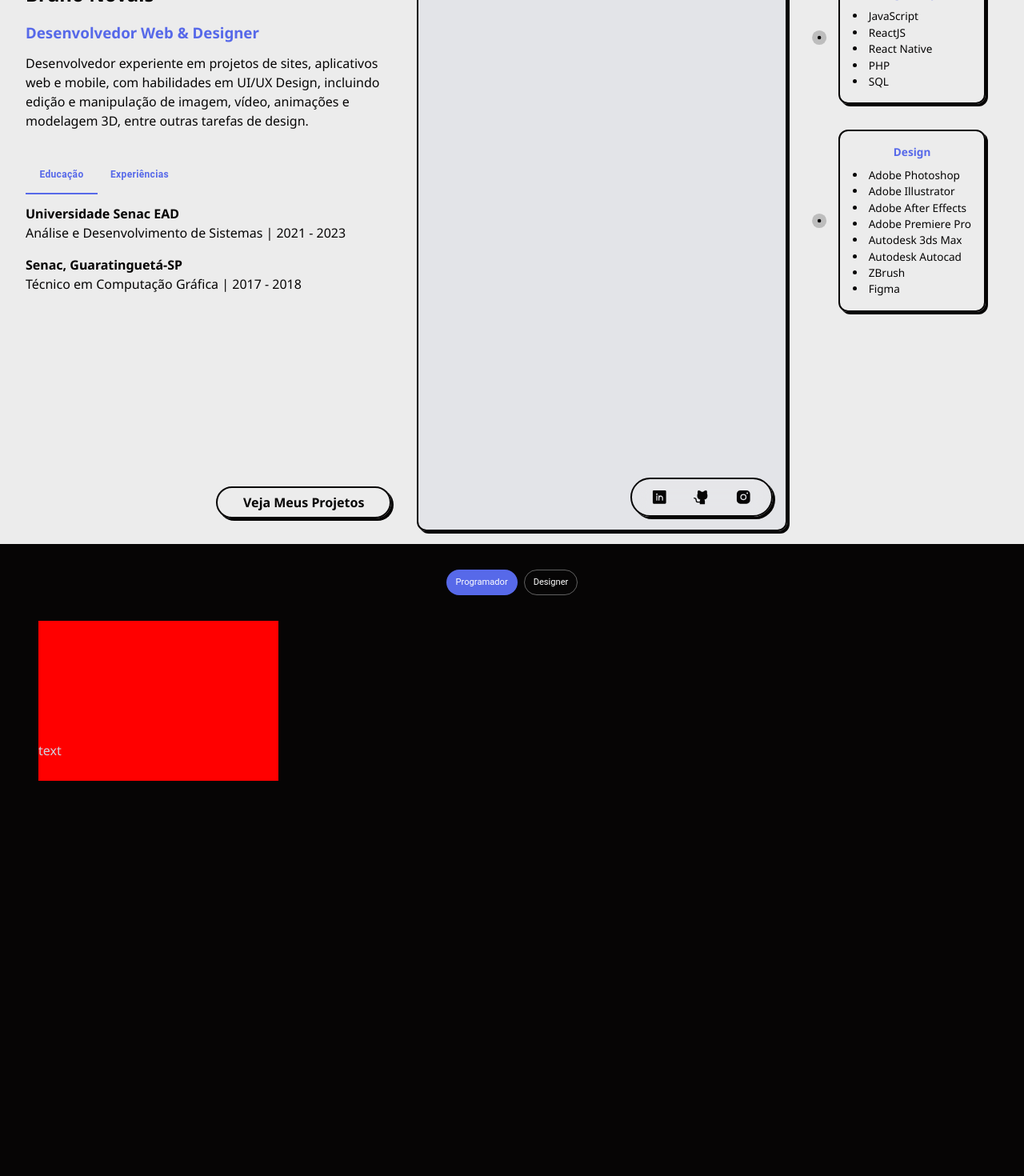
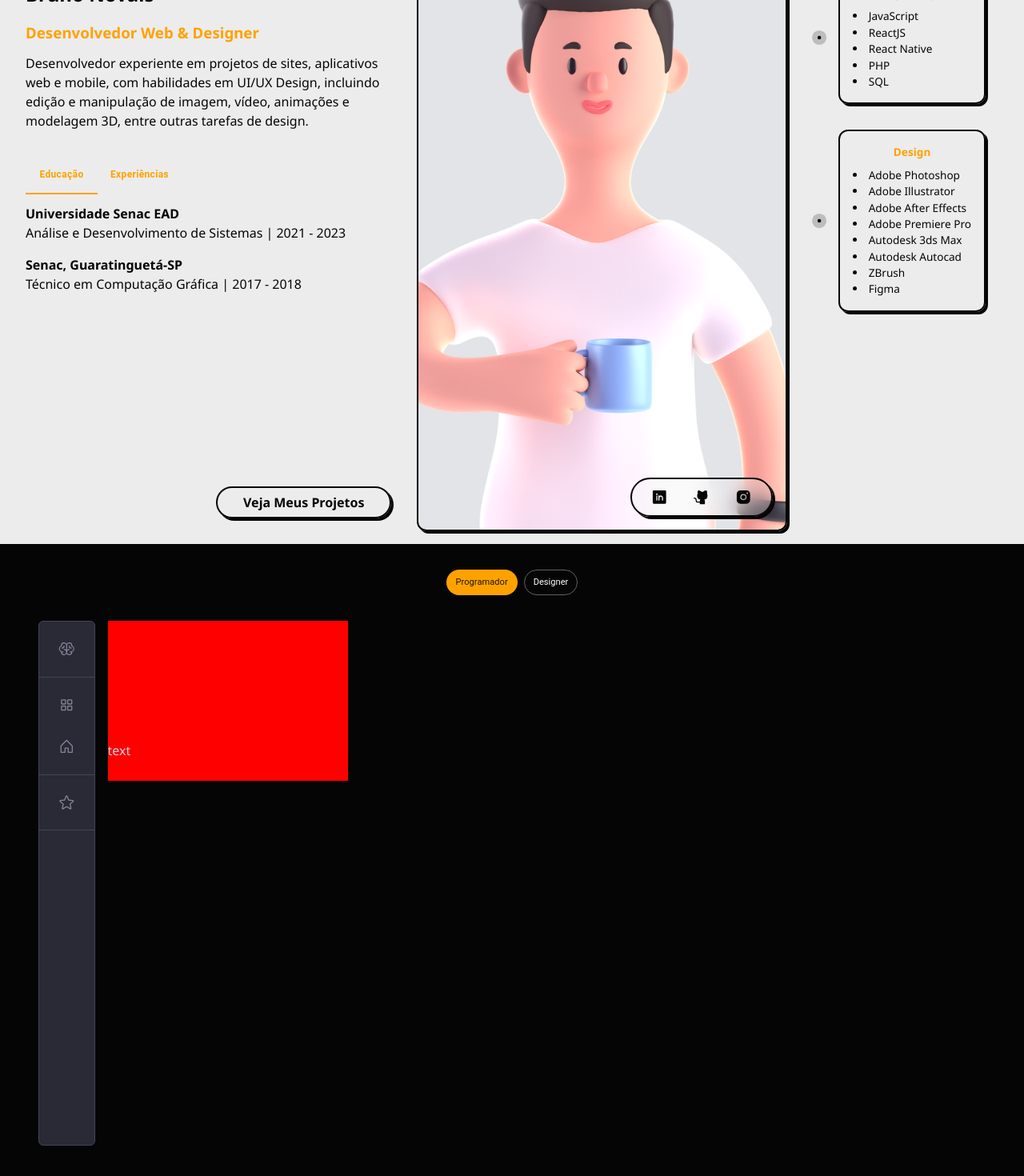
Before and after one commit to bruno-novais/portfolio.v2, a React (Vite) app: page / in a window 1280 px wide. Shown: the part 920-2390 px from the top of the page at 80% size. Built offline with nearby package versions, Linux system fonts and the light colour scheme.

Commit message:
creating demo menu

```diff
--- a/src/App.jsx
+++ b/src/App.jsx
@@ -28,7 +28,7 @@ const theme = createTheme({
       main: '#ED4245'
     },
     primary: {
-      main: '#5769E9'
+      main: '#ffa200'
     },
     body: {
       main: '#1D1E2B'
@@ -36,6 +36,9 @@ const theme = createTheme({
     components: {
       main: '#292A35'
     },
+    icon: {
+      main: '#858699'
+    }
   },
   components: {
     MuiIconButton: {
--- a/src/colors.css
+++ b/src/colors.css
@@ -2,7 +2,9 @@
     --color-white: #D2D3E0;
     --color-grey: #cbccd8;
     --color-black: #060505;
-    --color-primary: #5769E9;
+    --color-primary: #ffa200;
     --color-secondary: #7D57E9;
-    --color-component: #D2D3E059;
+    --color-component: #292A35;
+    --color-border: #444556;
+    --color-icon: #858699;
 }
--- /dev/null
+++ b/src/components/menu/menu.css
@@ -0,0 +1,62 @@
+@import "../../App.css";
+
+.menu_container {
+  display: flex;
+  flex-direction: row;
+  height: 100%;
+  background: var(--color-component);
+  color: var(--color-icon);
+  border-radius: 6px;
+  border: 1px solid var(--color-border);
+  font-size: 22px;
+}
+
+.logo_section {
+  display: flex;
+  flex-direction: column;
+  gap: 16px;
+  border-bottom: 1px solid var(--color-border);
+  padding: 16px;
+}
+
+.main_icons_section {
+  display: flex;
+  flex-direction: column;
+  gap: 16px;
+  padding: 16px;
+  border-bottom: 1px solid var(--color-border);
+}
+
+.extra_icons_section {
+  display: flex;
+  flex-direction: column;
+  gap: 16px;
+  padding: 16px;
+  border-bottom: 1px solid var(--color-border);
+}
+
+.options_section {
+  display: flex;
+  flex-direction: row;
+  gap: 16px;
+  height: 100%;
+  padding: 16px;
+  background: var(--color-component);
+  color: var(--color-icon);
+  border-radius: 6px;
+  border: 1px solid var(--color-border);
+  font-size: 22px;
+}
+
+.menu_option {
+  display: flex;
+  flex-direction: column;
+  align-items: center;
+  /* gap: 4px; */
+  font-size: 22px;
+}
+
+.menu_option span {
+  font-size: 12px;
+  font-weight: 300;
+}
--- /dev/null
+++ b/src/components/menu/menu.jsx
@@ -0,0 +1,66 @@
+import "./menu.css";
+import { useState } from "react";
+import { IconButton, Button } from "@mui/material";
+import { Brain, SquaresFour, House, Star } from "@phosphor-icons/react";
+
+const Menu = () => {
+  const [showMenuOptions, setShowMenuOptions] = useState(false);
+
+  const toggleMenuOptions = () => {
+    setShowMenuOptions(!showMenuOptions);
+  };
+
+  return (
+    <>
+      <div className="menu_container">
+        <div className="menu">
+          <div className="menu_content">
+            <div className="logo_section">
+              <IconButton color="icon">
+                <Brain />
+              </IconButton>
+            </div>
+            <div className="main_icons_section">
+              <IconButton color="icon" onClick={toggleMenuOptions}>
+                <SquaresFour />
+              </IconButton>
+              <IconButton color="icon">
+                <House />
+              </IconButton>
+            </div>
+            <div className="extra_icons_section">
+              <IconButton color="icon">
+                <Star />
+              </IconButton>
+            </div>
+            <div className="config_icons_section"></div>
+          </div>
+        </div>
+      </div>
+      {showMenuOptions && (
+        <div className="options_section">
+          <div className="menu_option">
+            <IconButton color="icon">
+              <Star />
+            </IconButton>
+            <span>Teste</span>
+          </div>
+          <div className="menu_option">
+            <IconButton color="icon">
+              <SquaresFour />
+            </IconButton>
+            <span>Teste</span>
+          </div>
+          <div className="menu_option">
+            <IconButton color="icon">
+              <House />
+            </IconButton>
+            <span>Teste</span>
+          </div>
+        </div>
+      )}
+    </>
+  );
+};
+
+export default Menu;
--- a/src/pages/about/about.css
+++ b/src/pages/about/about.css
@@ -98,7 +98,7 @@
   width: 90%;
   height: 100%;
   background: #d2d3e059;
-  /* background-image: url(../../../public/assets/img/character.png); */
+  background-image: url(../../../public/assets/img/character.png);
   background-size: cover;
   background-repeat: no-repeat;
   background-position: center;
--- a/src/pages/home/home.css
+++ b/src/pages/home/home.css
@@ -24,7 +24,7 @@
     height: 100%;
     max-height: 100%;
     /* background: var(--color-primary); */
-    /* background-image: url(../../../public/assets/img/character2.png); */
+    background-image: url(../../../public/assets/img/character2.png);
     background-size: contain;
     background-position: center;
     background-repeat: no-repeat;
--- a/src/pages/projects/projects.css
+++ b/src/pages/projects/projects.css
@@ -30,7 +30,7 @@
 
 .projects_content {
     display: flex;
-    flex-direction: column;
+    flex-direction: row;
     gap: 16px;
     width: 100%;
     height: 100%;
--- a/src/pages/projects/projects.jsx
+++ b/src/pages/projects/projects.jsx
@@ -2,6 +2,7 @@ import { useRef, useEffect, useState } from "react";
 import "./projects.css";
 import { CaretDown } from "@phosphor-icons/react";
 import { Chip, Box, IconButton, Tooltip } from "@mui/material";
+import Menu from "../../components/menu/menu";
 
 function Projects() {
   const [selectedTab, setSelectedTab] = useState("programador");
@@ -33,9 +34,10 @@ function Projects() {
           <Box sx={{ height: "100vh" }}>
             {selectedTab === "programador" && (
               <div className="projects_content">
+                <Menu />
+
                 <div className="project_card">
-                  <div className="card_image">
-                  </div>
+                  <div className="card_image"></div>
                   <div className="card_content">
                     <span>text</span>
                   </div>
```
Also changed, not shown: src/pages/home/home.jsx (+5 -5 lines).
